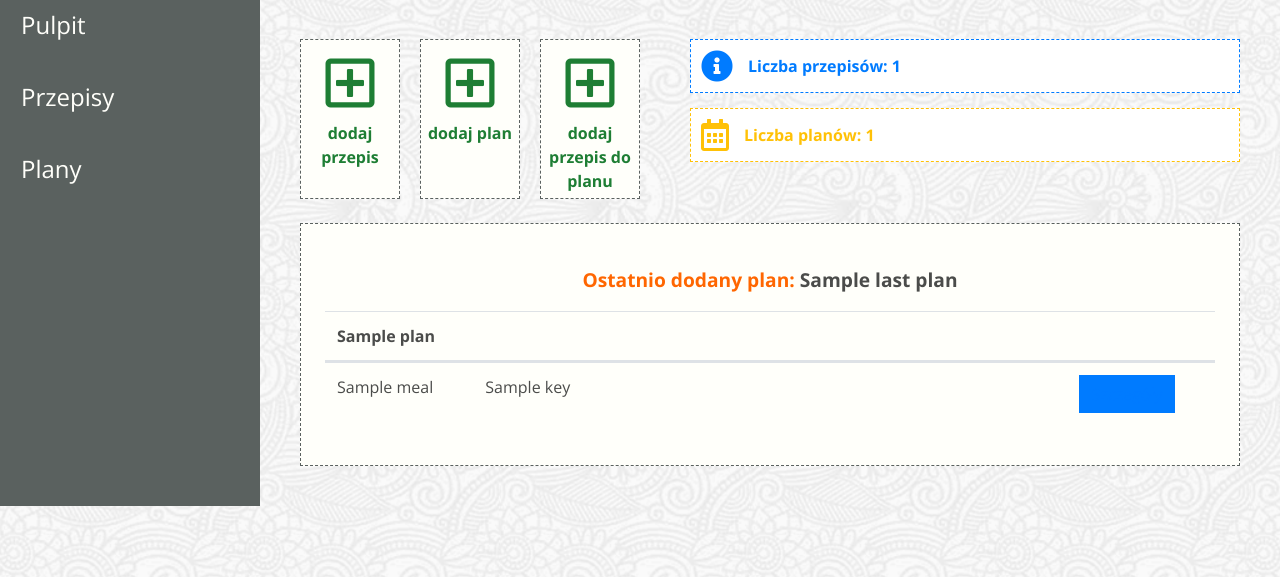
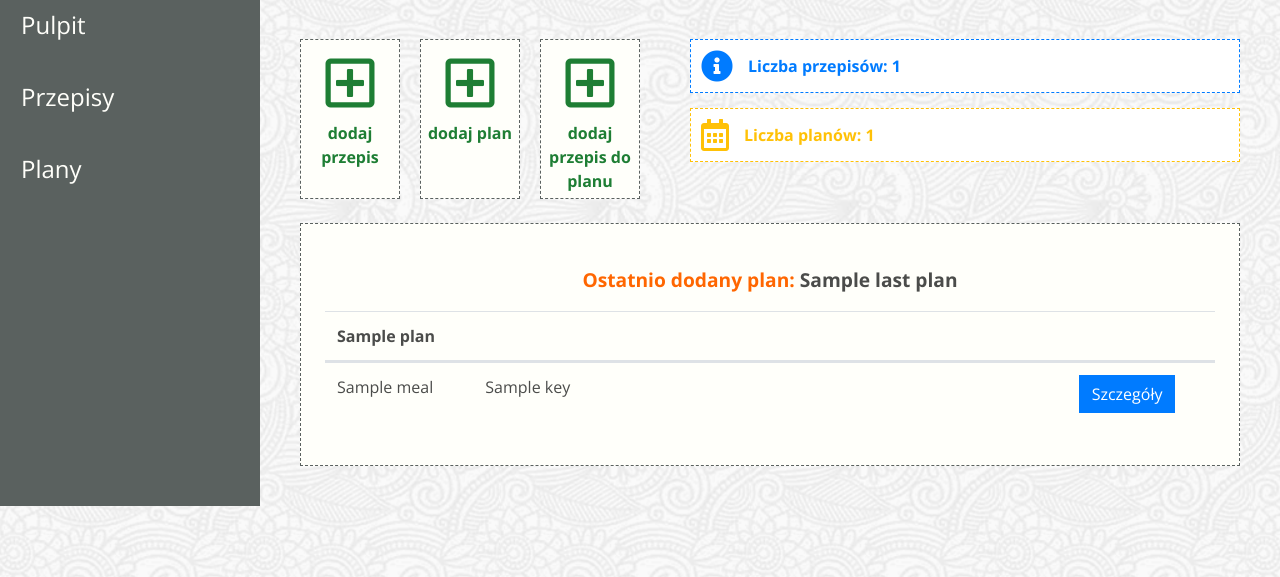
Before and after one commit to Luba-dotcam/Jedzonko, a Django app: template jedzonko/templates/dashboard.html in a window 1280 px wide. Shown: the part 85-662 px from the top of the page. Run offline with Django 3.2, Linux system fonts and the light colour scheme; the template is opened without the code that fills it: most values are stand-ins (such as "Sample title", 1, 10 or a date in 2020); some libraries are stand-ins or nearby versions; some web fonts are replaced.

Commit message:
Add LastPlan and url Details Recipe v3

```diff
--- a/jedzonko/templates/dashboard.html
+++ b/jedzonko/templates/dashboard.html
@@ -54,7 +54,7 @@
                                     <td class="col-2">{{ key.meal }}</td>
                                     <td class="col-8">{{ key.recipe_name }}</td>
                                     <td class="col-2"><button type="button" class="btn btn-primary rounded-0" >
-                                        <a href="{%  url 'recipe-details' key.id_recipe %}">
+                                        <a href="{%  url 'recipe-details' key.id_recipe %}" style="text-decoration: none; color: white">
                                         Szczegóły</a></button></td>
                                 </tr>
                             {% endfor %}
--- a/jedzonko/views.py
+++ b/jedzonko/views.py
@@ -27,7 +27,7 @@ class DashboardView(View):
     def get(self, request):
         recipes_count = Recipe.objects.count()
         last_plan = Plan.objects.order_by('created').last()
-        recipes_plan = RecipePlan.objects.all().filter(plan_id=last_plan.id).order_by('day_name_id', 'order')
+        recipes_plan = RecipePlan.objects.filter(plan_id=last_plan.id).order_by('day_name_id', 'order')
         ctx = {'recipes_count': recipes_count,
                'last_plan': last_plan}
         ctx_last_plan = {}
```
